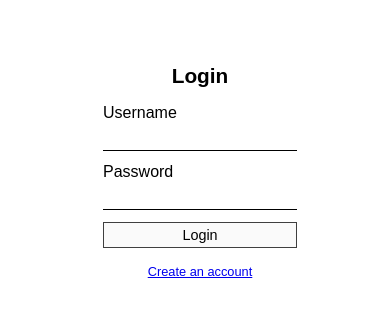
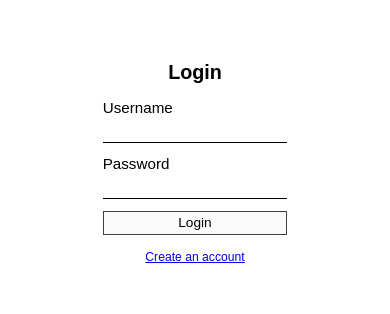
Before and after one commit to harrisxo/browsergame, a React (Create React App) app in the folder client/: page / in a window 390 px wide. Shown: the top 314 px of the page. Built offline with nearby package versions, Linux system fonts and the light colour scheme; a web font is replaced by a local one.

Commit message:
Minor CSS Responsive Change

```diff
--- a/client/src/index.css
+++ b/client/src/index.css
@@ -24,6 +24,6 @@ span {
 }
 @media (max-width: 798px) {
   html {
-    font-size: 50%;
+    font-size: 47.5%;
   }
 }
```
